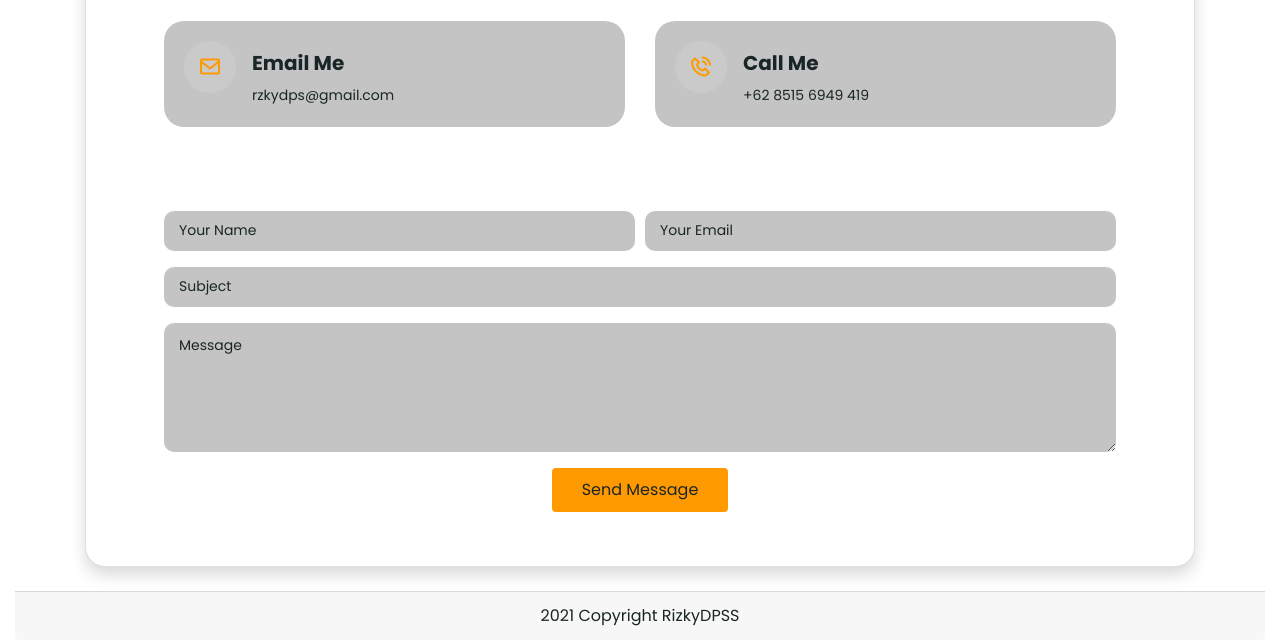
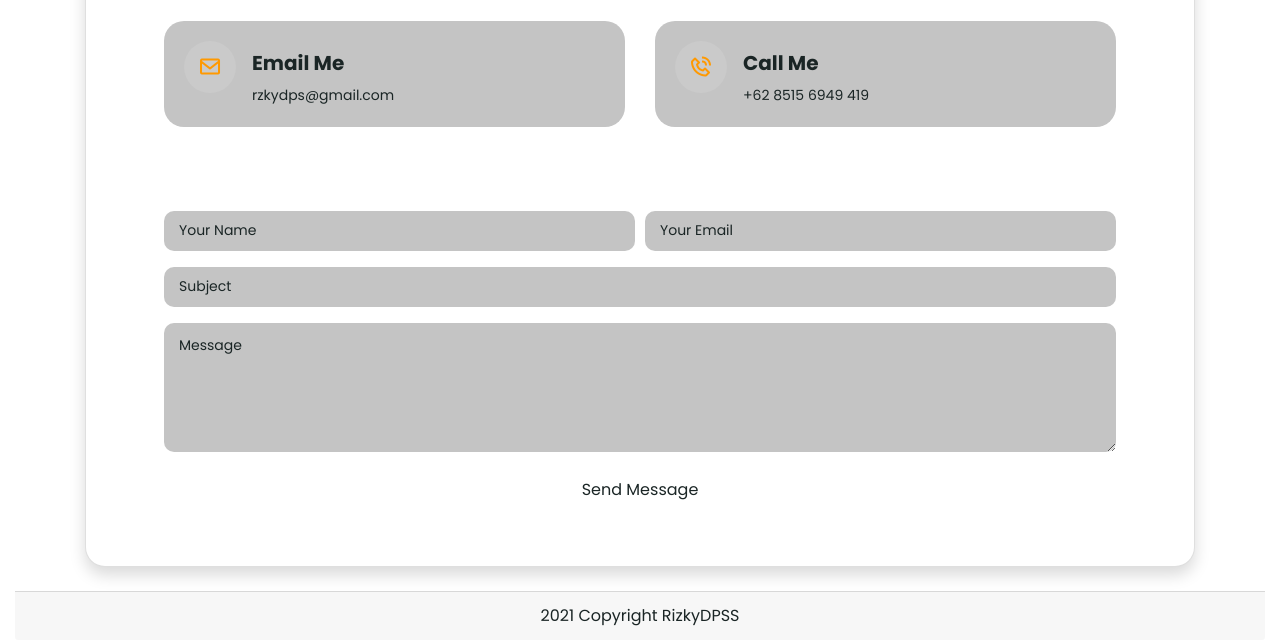
Before and after one commit to rizkydps/rizkydps.github.io, a plain HTML site: page index.html in a window 1280 px wide. Shown: the part 3970-4610 px from the top of the page. Drawn offline with nearby package versions, Linux system fonts and the light colour scheme.

Commit message:
fix button submit

```diff
--- a/styles/main.css
+++ b/styles/main.css
@@ -705,7 +705,7 @@ main .section-contact .php-email-form textarea {
 }
 
 main .section-contact .php-email-form button[type="submit"] {
-  background: var(--primary-color);
+  background: #fff;
   border: 0;
   padding: 10px 30px;
   color: var(--font-color);
```
